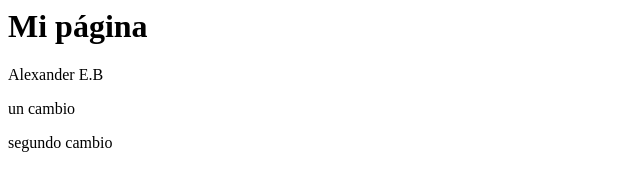
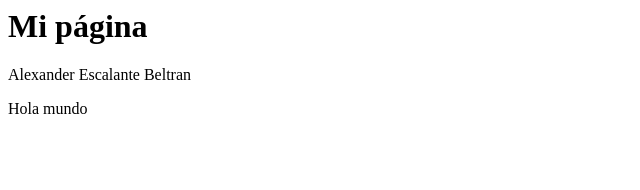
Before and after one commit to ColegioMasanzSMR2AleXander/SMR22023, a plain HTML site: page index.html in a window 1280 px wide. Shown: the whole page, without its empty margins (0-640 px from the left). Drawn offline with Linux system fonts and the light colour scheme.

Commit message:
Update index.html

```diff
--- a/index.html
+++ b/index.html
@@ -2,8 +2,7 @@
   <head></head>
   <body>
      <h1>Mi página</h1>
-     <p>Alexander E.B </p>
-     <p>un cambio</p>
-    <p>segundo cambio</p>
+    <p>Alexander Escalante Beltran</p>
+    <p>Hola mundo</p>
   </body>
 </html>
```
